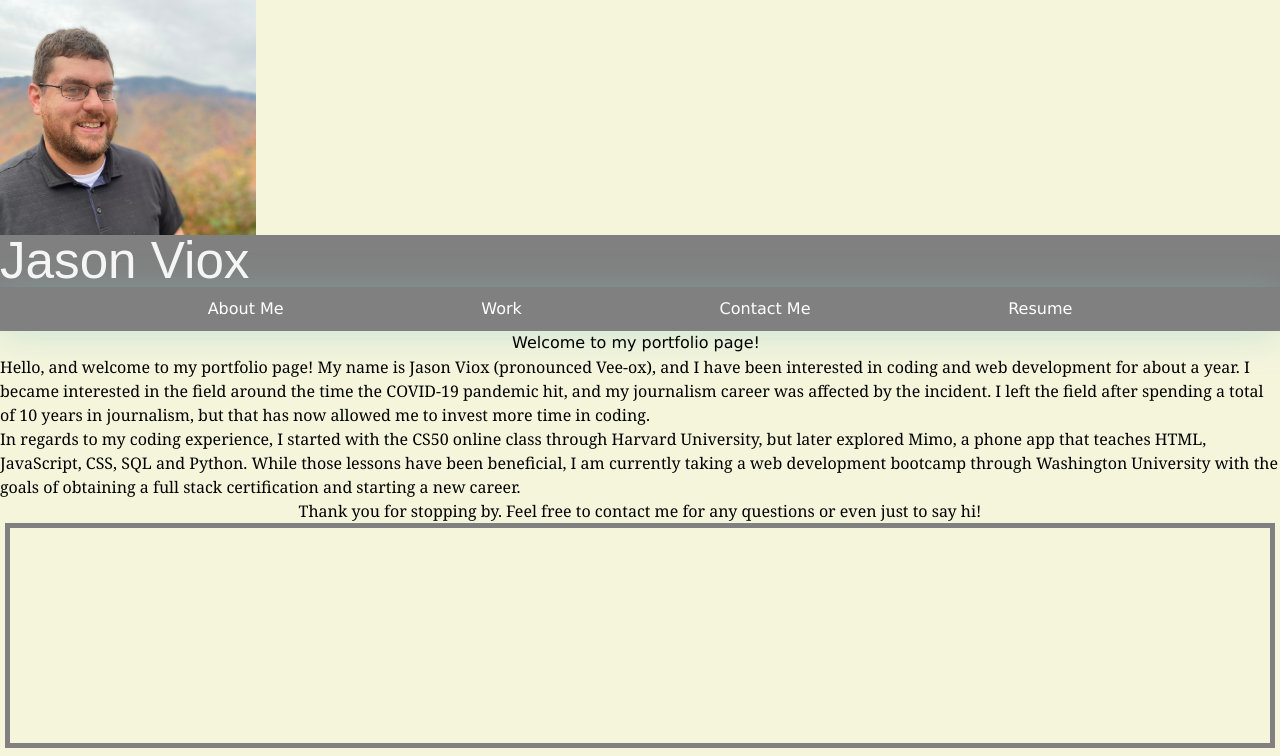
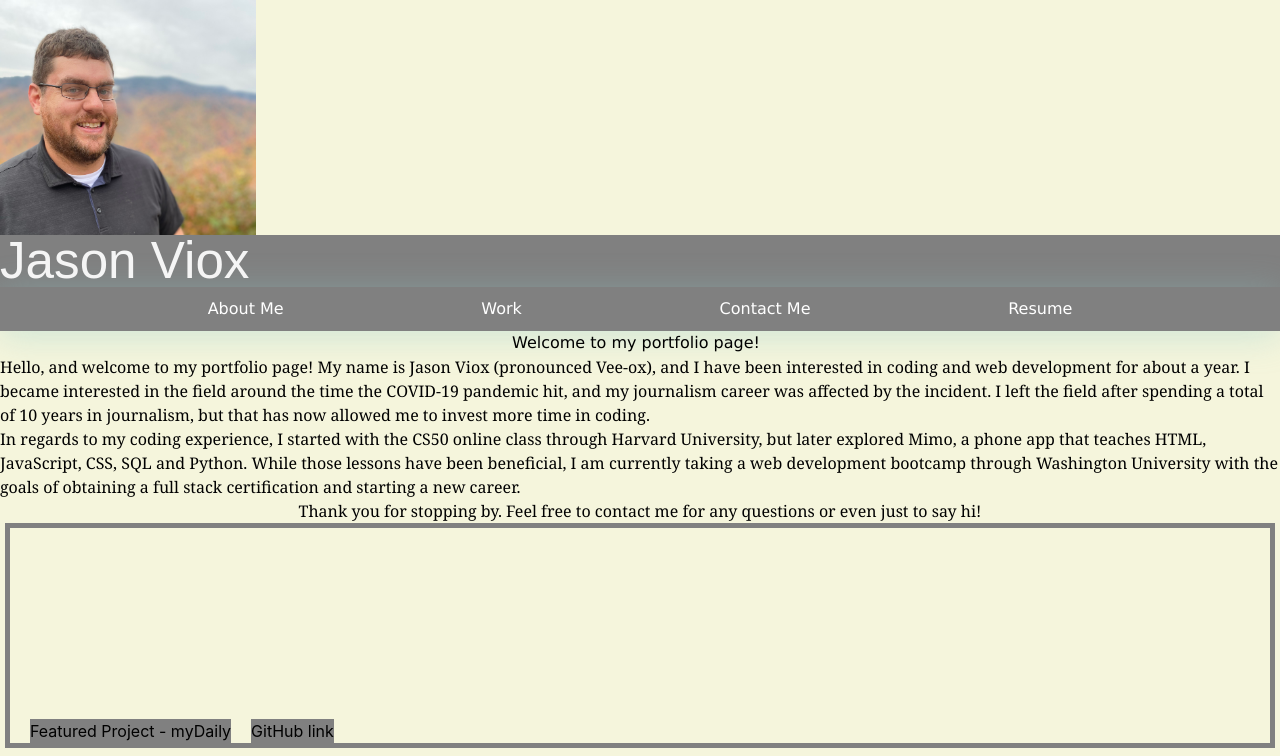
Before and after one commit to jrv7104/react-portfolio, a React (Create React App) app: page / in a window 1280 px wide. Shown: the top 756 px of the page. Built offline with nearby package versions, Linux system fonts and the light colour scheme.

Commit message:
Built MainProject framework

```diff
--- a/src/assets/components/MainProject.js
+++ b/src/assets/components/MainProject.js
@@ -1,16 +1,24 @@
-import React from "react";
+import React from 'react';
 
-
-function MainProject(props) {
-    console.log(props.project)
-    return(
-        <div className="project mainP">
-        {/* <a href={props.deploy} target="_blank" rel="noopener noreferrer"> */}
-            {/* <h3>Featured Project - myDaily</h3>
-        </a>
-        <span><a href={props.GitHub} target="_blank" rel="noopener noreferrer"><h3>GitHub link</h3></a> </span> */}
-    </div>
-    )
+function mainProject(props) {
+    return (
+        <div className='project mainP'>
+            <a
+                href={props.project.deploy}
+                target='_blank'
+                rel='noopener noreferrer'>
+                <h3>Featured Project - myDaily</h3>
+            </a>
+            <span>
+                <a
+                    href={props.project.GitHub}
+                    target='_blank'
+                    rel='noopener noreferrer'>
+                    <h3>GitHub link</h3>
+                </a>{' '}
+            </span>
+        </div>
+    );
 }
 
-export default MainProject;
+export default mainProject;
```
